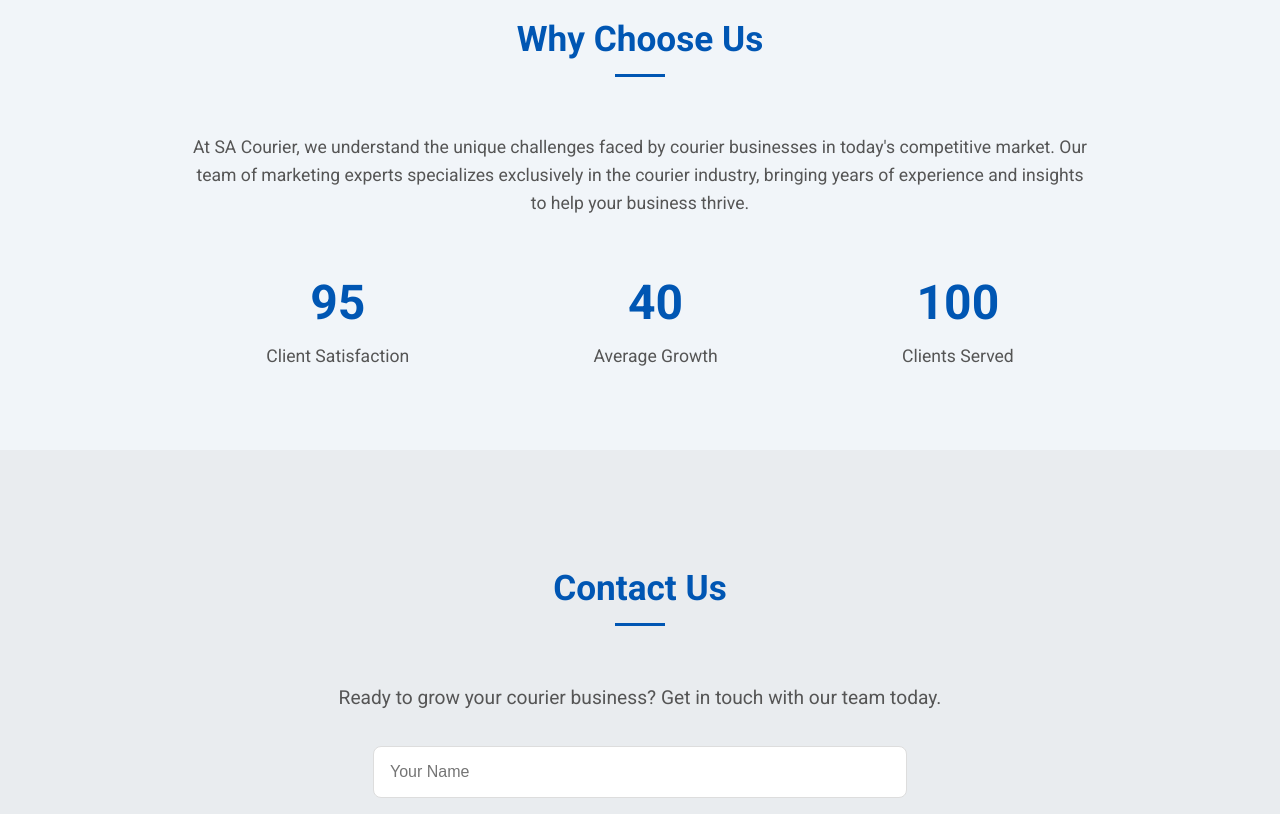
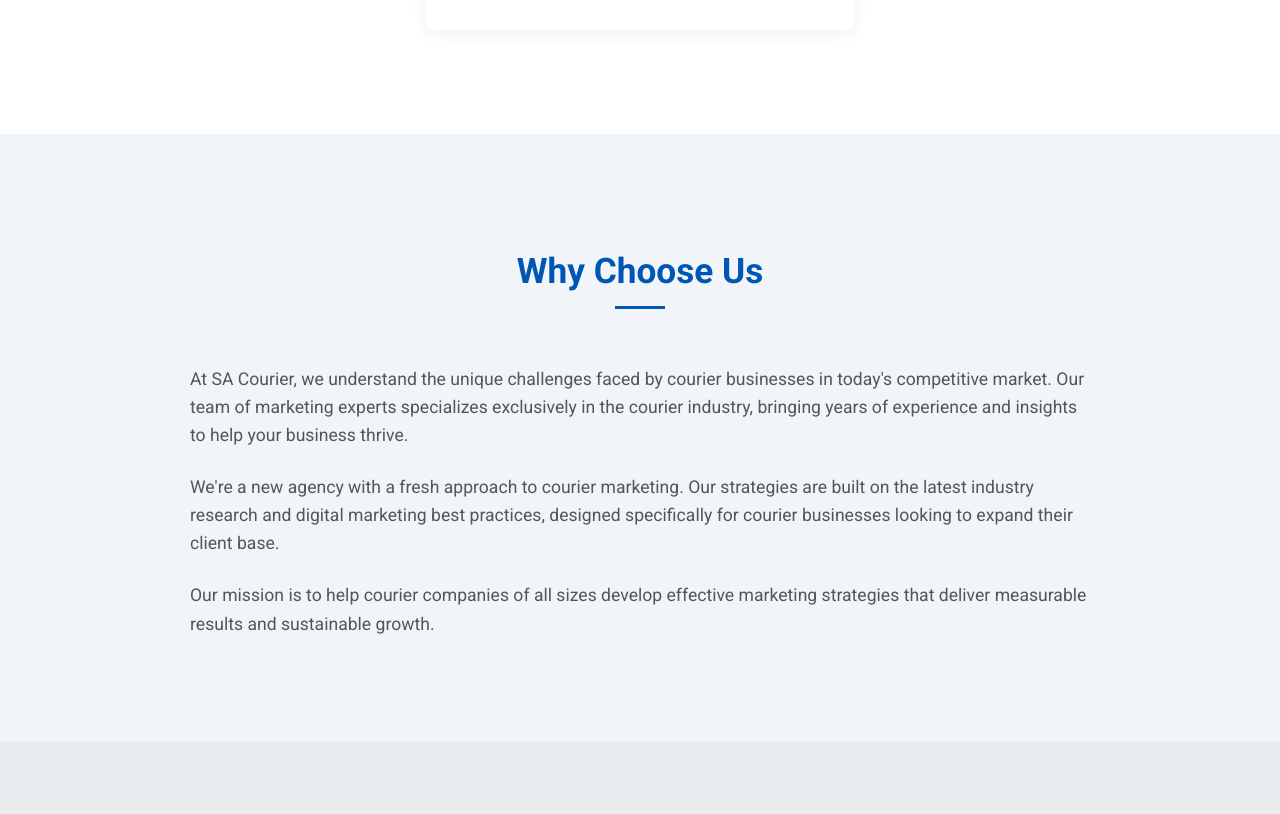
Before and after one commit to learningpac/sa-courier-website, a plain HTML site: page index.html in a window 1280 px wide. Shown: the part 2420-3234 px from the top of the page. Drawn offline with Linux system fonts and the light colour scheme.

Commit message:
Update website with courier images and remove stats

```diff
--- a/index.html
+++ b/index.html
@@ -34,17 +34,19 @@
                 <i class="fas fa-chart-line fa-3x" style="color: #0056b3; margin-bottom: 1rem;"></i>
                 <h3>Data-Driven Marketing</h3>
                 <p>Leveraging analytics to understand your market and optimize campaigns for maximum ROI. We analyze customer behavior to create targeted strategies.</p>
-                <img src="courier-service.jpg" alt="Courier Service Image" style="width:100%; max-height:200px; object-fit:cover; margin-top: 1.5rem;">
+                <img src="courier-image1.jpg" alt="Courier Service Image" style="width:100%; max-height:200px; object-fit:cover; margin-top: 1.5rem;">
             </div>
             <div class="service">
                 <i class="fas fa-bullhorn fa-3x" style="color: #0056b3; margin-bottom: 1rem;"></i>
                 <h3>Custom Outreach Campaigns</h3>
                 <p>Tailored marketing campaigns designed to reach your ideal clients effectively. We create personalized messaging that resonates with your target audience.</p>
+                <img src="courier-image2.jpg" alt="Courier Outreach Image" style="width:100%; max-height:200px; object-fit:cover; margin-top: 1.5rem;">
             </div>
             <div class="service">
                 <i class="fas fa-chart-bar fa-3x" style="color: #0056b3; margin-bottom: 1rem;"></i>
                 <h3>Performance Tracking</h3>
                 <p>Detailed tracking and reporting to measure campaign success and identify areas for improvement. Our analytics dashboard gives you real-time insights.</p>
+                <img src="courier-image3.jpg" alt="Performance Tracking Image" style="width:100%; max-height:200px; object-fit:cover; margin-top: 1.5rem;">
             </div>
         </div>
     </section>
@@ -53,20 +55,8 @@
         <h2>Why Choose Us</h2>
         <div class="about-content">
             <p>At SA Courier, we understand the unique challenges faced by courier businesses in today's competitive market. Our team of marketing experts specializes exclusively in the courier industry, bringing years of experience and insights to help your business thrive.</p>
-            <div class="stats">
-                <div class="stat-item">
-                    <span class="stat-number">95%</span>
-                    <span class="stat-text">Client Satisfaction</span>
-                </div>
-                <div class="stat-item">
-                    <span class="stat-number">40%</span>
-                    <span class="stat-text">Average Growth</span>
-                </div>
-                <div class="stat-item">
-                    <span class="stat-number">100+</span>
-                    <span class="stat-text">Clients Served</span>
-                </div>
-            </div>
+            <p>We're a new agency with a fresh approach to courier marketing. Our strategies are built on the latest industry research and digital marketing best practices, designed specifically for courier businesses looking to expand their client base.</p>
+            <p>Our mission is to help courier companies of all sizes develop effective marketing strategies that deliver measurable results and sustainable growth.</p>
         </div>
     </section>
 
--- a/style.css
+++ b/style.css
@@ -172,31 +172,8 @@ nav ul li a:hover {
 .about-content p {
     font-size: 1.1rem;
     color: #555;
-    margin-bottom: 3rem;
-}
-
-.stats {
-    display: flex;
-    justify-content: space-around;
-    flex-wrap: wrap;
-    gap: 2rem;
-}
-
-.stat-item {
-    display: flex;
-    flex-direction: column;
-    align-items: center;
-}
-
-.stat-number {
-    font-size: 3rem;
-    font-weight: 700;
-    color: #0056b3;
-}
-
-.stat-text {
-    font-size: 1.1rem;
-    color: #555;
+    margin-bottom: 1.5rem;
+    text-align: left;
 }
 
 #contact {
```
Also changed, not shown: courier-image1.jpg (added), courier-image3.jpg (added), 1 other file.
